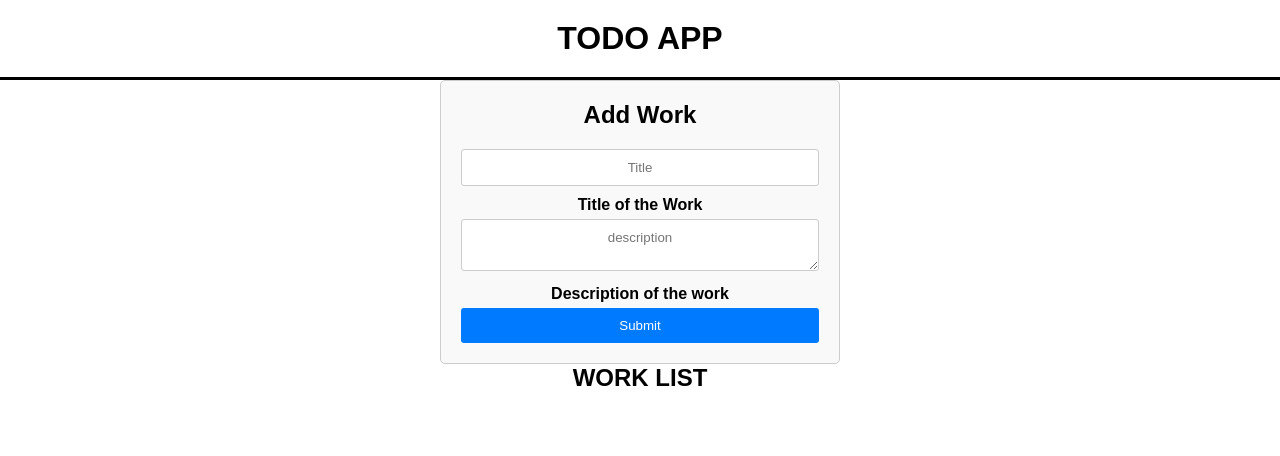
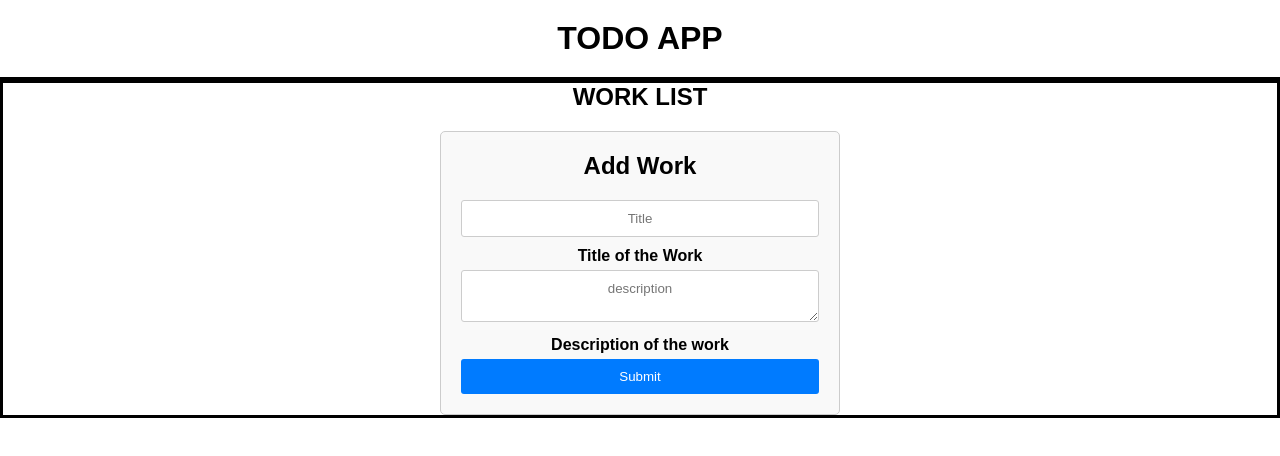
Before and after one commit to Ashwin-2408/To_Do-App, a React (Create React App) app in the folder todo_app/: page / in a window 1280 px wide. Shown: the top 456 px of the page. Built offline with nearby package versions, Linux system fonts and the light colour scheme.

Commit message:
make the todo adder as a component of the todolist

```diff
--- a/todo_app/package.json
+++ b/todo_app/package.json
@@ -8,6 +8,7 @@
     "@testing-library/user-event": "^13.5.0",
     "react": "^18.2.0",
     "react-dom": "^18.2.0",
+    "react-icons": "^5.0.1",
     "react-scripts": "5.0.1",
     "web-vitals": "^2.1.4"
   },
--- a/todo_app/src/App.css
+++ b/todo_app/src/App.css
@@ -0,0 +1,18 @@
+.app-container {
+    display: flex;
+    flex-direction: column;
+    height: 100vh;
+  }
+
+  .content-container {
+    display: flex;
+    flex: 1;
+  }
+
+  .left-half {
+    flex: 1;
+  }
+
+  .right-half {
+    flex: 1;
+  }
--- a/todo_app/src/App.js
+++ b/todo_app/src/App.js
@@ -1,21 +1,17 @@
 import "./App.css";
 import Header from "./Components/Header.js";
-import Todoadd from "./Components/TodoCard_Adder.js";
+
 import TodoCardList from "./Components/TodoCardList.js";
-import { useState } from "react";
 
 function App() {
-  const [data, setdata] = useState([]);
-  const handledata = (senddata) => {
-    setdata([...data, senddata]);
-  };
-  console.log(data);
-
   return (
-    <div>
+    <div className="app-container">
       <Header />
-      <Todoadd sendata={handledata} />
-      <TodoCardList data={data} />
+      <div className="content-container">
+        <div className="right-half">
+          <TodoCardList />
+        </div>
+      </div>
     </div>
   );
 }
--- /dev/null
+++ b/todo_app/src/Components/TodoCardList.css
@@ -0,0 +1,11 @@
+.todo_list{
+    border:solid black
+}
+
+
+
+.work_preview{
+    border: solid black;
+    height: 100px;
+    width: 100px;
+}
--- a/todo_app/src/Components/TodoCardList.js
+++ b/todo_app/src/Components/TodoCardList.js
@@ -1,16 +1,29 @@
-import React from "react";
+import React, { useState } from "react";
+import { ImBin } from "react-icons/im";
+import "./TodoCardList.css";
+import Todoadd from "./TodoCard_Adder";
 
-const TodoCardList = (props) => {
-  const todo = props.data;
+const TodoCardList = () => {
+  const [data, setData] = useState([]);
+
+  const handleData = (senddata) => {
+    setData([...data, senddata]);
+  };
+  const handle_Delete = (id) => {
+    const newData = data.filter((task) => task.id !== id);
+    setData(newData);
+  };
 
   return (
-    <div>
+    <div className="todo_list">
       <h2>WORK LIST</h2>
-      {todo.map((todos) => (
+
+      <Todoadd sendata={handleData} />
+      {data.map((todos) => (
         <div className="work_preview" key={todos.id}>
-          <h4>{todos.id}</h4>
           <p>Work Name is {todos.title}</p>
           <p>description is {todos.description}</p>
+          <ImBin onClick={() => handle_Delete(todos.id)} />
         </div>
       ))}
     </div>
```
Also changed, not shown: 1 other file (tests, documents, lock files or other folders).
